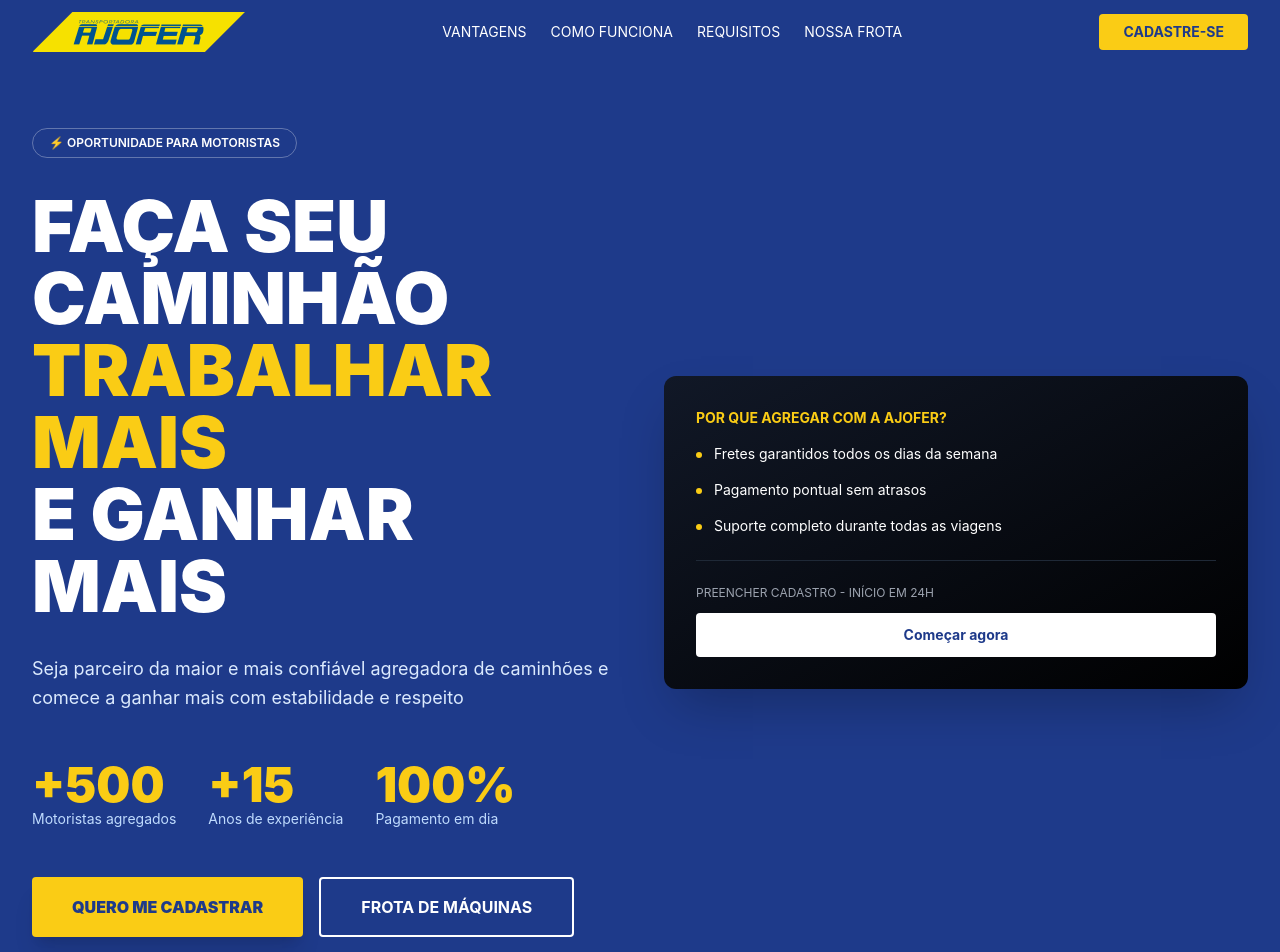
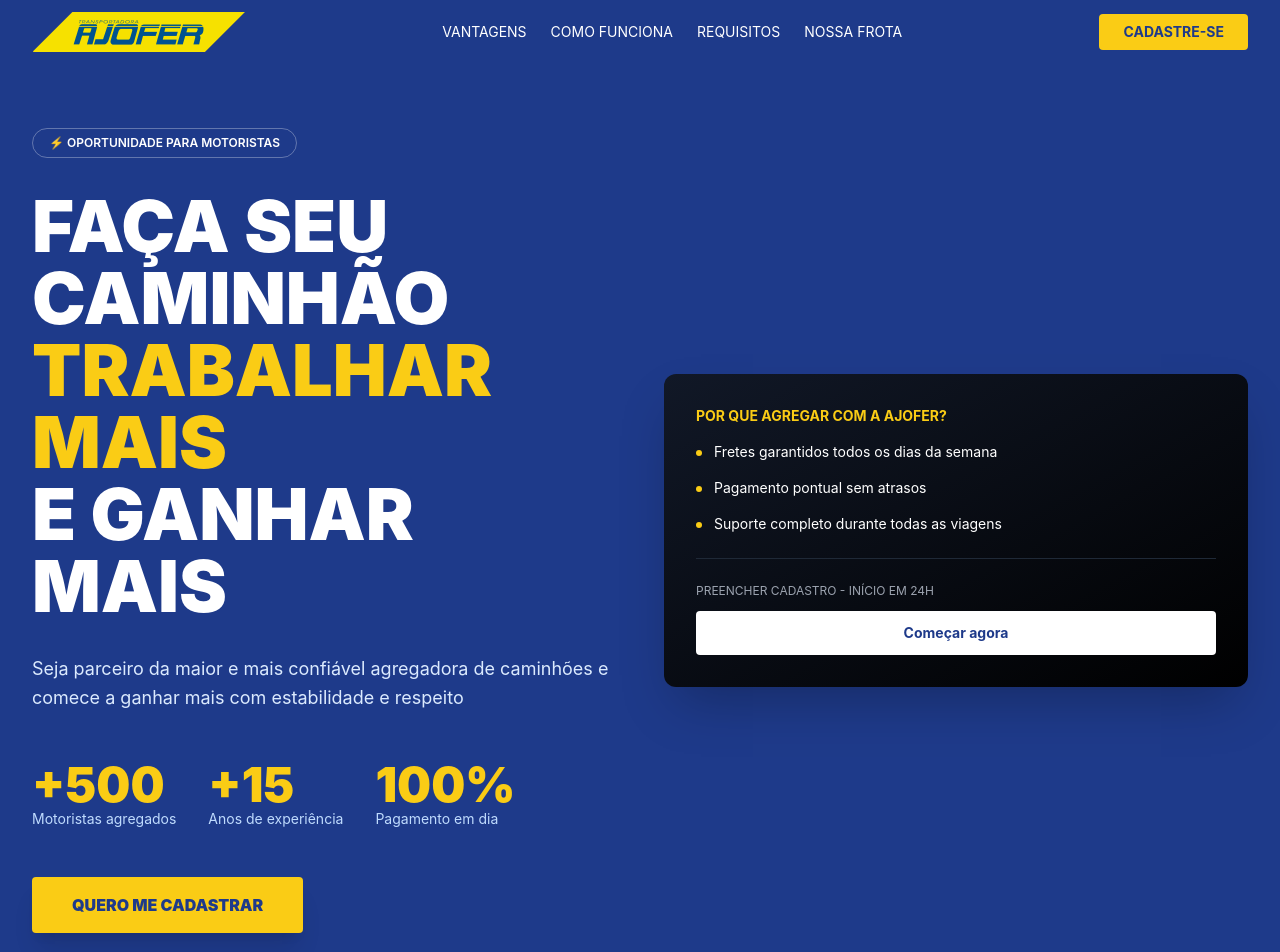
Before and after one commit to gogoalbogami-star/MotoristA, a React (Vite) app: page / in a window 1280 px wide. Shown: the top 952 px of the page. Built offline with nearby package versions, Linux system fonts and the light colour scheme; no server answers.

Commit message:
Updated Hero.tsx

```diff
--- a/src/components/Hero.tsx
+++ b/src/components/Hero.tsx
@@ -61,13 +61,6 @@
               >
                 QUERO ME CADASTRAR
               </a>
-
-              <a
-                href="#frota"
-                className="inline-flex items-center justify-center bg-transparent hover:bg-white/10 text-white font-bold px-10 py-4 rounded text-base transition-all border-2 border-white"
-              >
-                FROTA DE MÁQUINAS
-              </a>
             </div>
           </div>
 
```
